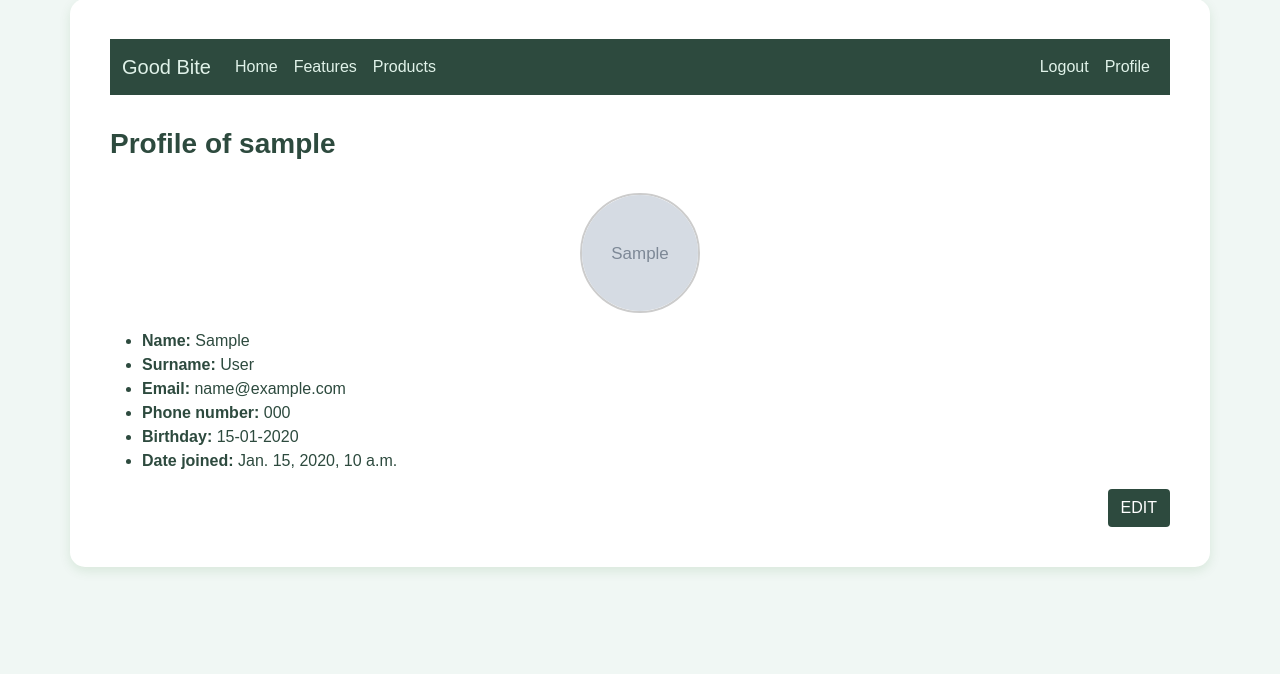
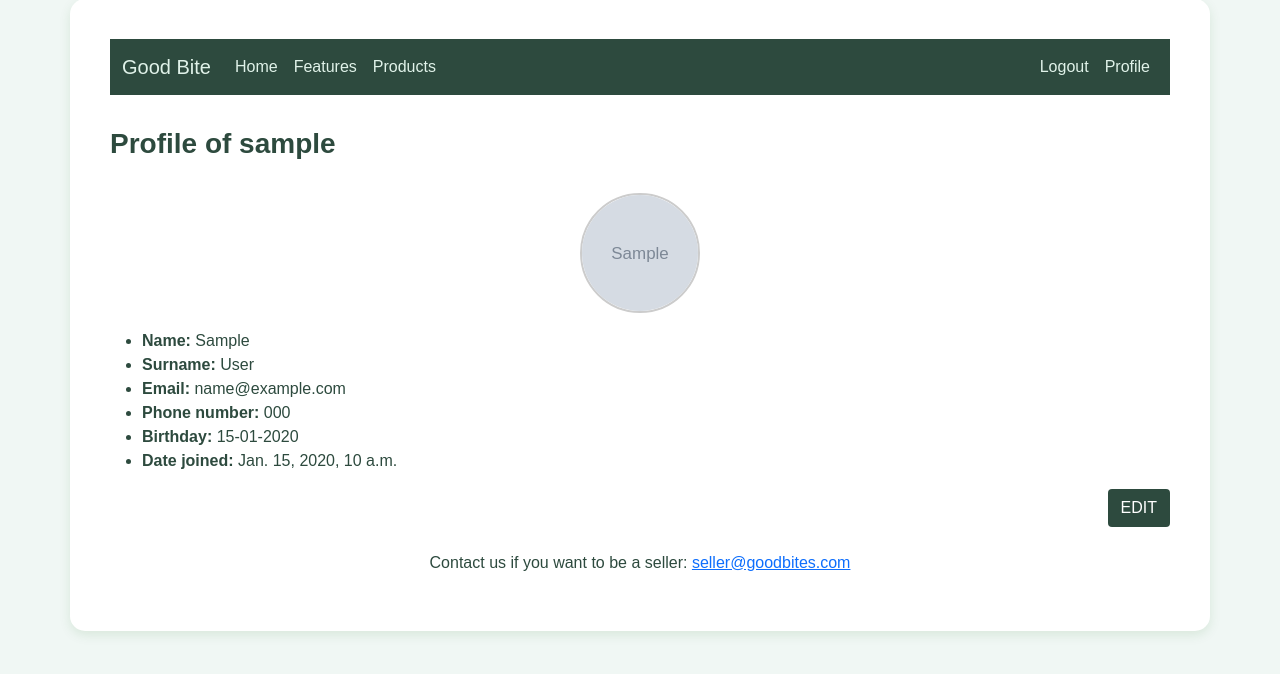
Before and after one commit to sissamrcorreia/AS-project, a Django app: a page that uses GoodBite/templates/main/profile.html in a window 1280 px wide. Shown: the part 33-707 px from the top of the page. Run offline with Django 5.2, Linux system fonts and the light colour scheme; a user stored in the database is signed in; tables that the repository leaves empty hold one stand-in row (values such as "Sample post"); grey boxes marked "Sample" are stand-in pictures.

Commit message:
fead: contact information for potential sellers in profile view

```diff
--- a/GoodBite/templates/main/profile.html
+++ b/GoodBite/templates/main/profile.html
@@ -93,4 +93,10 @@
         {% endfor %}
       </div>
     {% endif %}
+
+    {% if user_obj.is_authenticated and 'Seller' not in user_obj.groups.all|join:"," %}
+      <div class="mt-4 text-center">
+        <p>Contact us if you want to be a seller: <a href="mailto:seller@goodbites.com">seller@goodbites.com</a></p>
+      </div>
+    {% endif %}
 {% endblock %}
```
